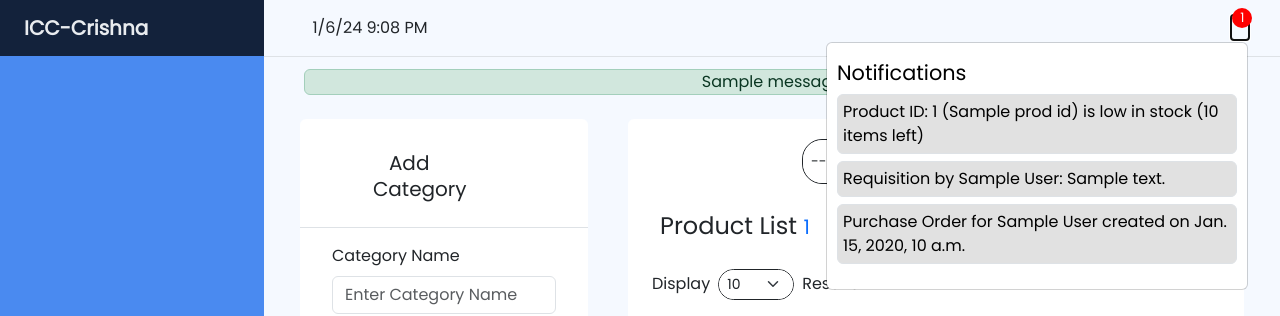
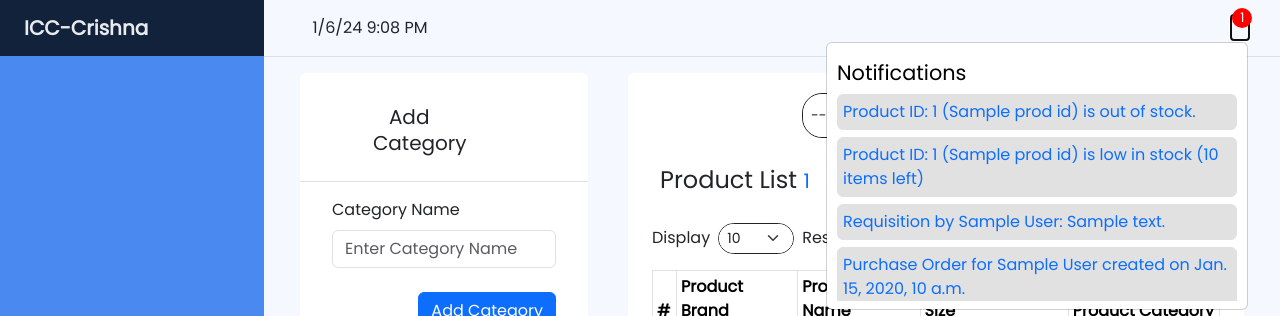
Before and after one commit to patriciadivinee/SIA_PROJECT_FACE_REC, a Django app: template base/templates/base/category.html in a window 1280 px wide, after a click that opens the changed part. Shown: the top 316 px of the page. Run offline with Django 3.2, Linux system fonts and the light colour scheme; the template is opened without the code that fills it: most values are stand-ins (such as "Sample title", 1, 10 or a date in 2020); one stand-in notice (Sample message) is shown; lists and menus that the app fills with data are empty; some libraries are stand-ins or nearby versions; some web fonts are replaced.

Commit message:
changes 1.0

```diff
--- a/base/templates/base/base.html
+++ b/base/templates/base/base.html
@@ -132,10 +132,18 @@
                             <!-- Notification List Dropdown Content -->
                             <div id="notification-list" class="notification-list">
                                 <h6 class="item-title">Notifications</h6>
+                                {% if out_stock_products %}
+                                    <ul class="list-group">
+                                        {% for product in out_stock_products %}
+                                            <li class="list-group-item item-info"><a href="{% url 'inventory' inv_status='Out Of Stock' %}">Product ID: {{ product.prod_id.prod_id }} ({{ product.prod_id.prod_name }}) is out of stock.</a></li>
+                                        {% endfor %}
+                                    </ul>
+                                {% endif %}
+
                                 {% if low_stock_products %}
                                     <ul class="list-group">
                                         {% for product in low_stock_products %}
-                                            <li class="list-group-item item-info">Product ID: {{ product.prod_id.prod_id }} ({{ product.prod_id.prod_name }}) is low in stock ({{ product.inv_qoh }} items left)</li>
+                                            <li class="list-group-item item-info"><a href="{% url 'inventory' inv_status='Low Stock' %}">Product ID: {{ product.prod_id.prod_id }} ({{ product.prod_id.prod_name }}) is low in stock ({{ product.inv_qoh }} items left)</a></li>
                                         {% endfor %}
                                     </ul>
                                 {% endif %}
@@ -143,7 +151,7 @@
                                 {% if pending_requisitions %}
                                     <ul class="list-group">
                                         {% for requisition in pending_requisitions %}
-                                            <li class="list-group-item item-info">Requisition by {{ requisition.emp_id.emp_fname }} {{ requisition.emp_id.emp_lname }}: {{ requisition.req_comments }}</li>
+                                            <li class="list-group-item item-info"><a href="{% url 'pending_request_items' requisition.req_id  %}" >Requisition by {{ requisition.emp_id.emp_fname }} {{ requisition.emp_id.emp_lname }}: {{ requisition.req_comments }}</a></li>
                                         {% endfor %}
                                     </ul>
                                 {% endif %}
@@ -151,7 +159,7 @@
                                 {% if pending_purchase_orders %}
                                     <ul class="list-group">
                                         {% for purchase_order in pending_purchase_orders %}
-                                            <li class="list-group-item item-info">Purchase Order for {{ purchase_order.req_id.emp_id.emp_fname }} {{ purchase_order.req_id.emp_id.emp_lname }} created on {{ purchase_order.po_created_at }}</li>
+                                            <li class="list-group-item item-info"><a href="{% url 'view_po_items' purchase_order.po_id  %}">Purchase Order for {{ purchase_order.req_id.emp_id.emp_fname }} {{ purchase_order.req_id.emp_id.emp_lname }} created on {{ purchase_order.po_created_at }}</a></li>
                                         {% endfor %}
                                     </ul>
                                 {% endif %}
--- a/base/templates/base/category.html
+++ b/base/templates/base/category.html
@@ -2,19 +2,6 @@
 {% load static %}
 
 {% block content %}
-{% if messages %}
-    {% for message in messages %}
-        {% if message.tags == 'success' %}
-            <div class="alert p-0 mt-1 mx-4 alert-success text-center" id="msg" role="alert">
-                {{ message }}
-            </div>
-        {% elif message.tags == 'warning' %}
-            <div class="alert p-0 mt-1 mx-4 alert-warning text-center" id="msg" role="alert">
-                {{ message }}
-            </div>
-        {% endif %}
-    {% endfor %}
-{% endif %}
 <link rel="stylesheet" href="{% static 'css/catss.css' %}">
 <div class="container-fluid">
     <div class="row">
--- a/base/templates/base/employeedeets.html
+++ b/base/templates/base/employeedeets.html
@@ -8,7 +8,7 @@
 <body>
     <center>
         {% if employee.emp_image %}
-            <img src="/media/{{ employee.emp_image }}" class="img img-responsive" style="width: 200px; height: 200px;">
+            <img src="/media/{{ employee.emp_image }}" class="img img-responsive" style="width: 30%; height: 30%;">
         {% endif %}
     </center>
     <br>
--- a/base/templates/base/supplier_details.html
+++ b/base/templates/base/supplier_details.html
@@ -102,7 +102,7 @@
                                     <td class="marquee">{{ prod.prod_desc }}</td>
                                     <td class="marquee">{{ prod.prod_pack_size }}</td>
                                     <td>
-                                        <a href="#" name="product_id" value="{{ prod.prod_id }}" class="btn btn-sm btn-danger">
+                                        <a href="{% url 'delete_supplier_item' sup.sup_id prod.prod_id %}" name="product_id" value="{{ prod.prod_id }}" class="btn btn-sm btn-danger">
                                             <i class="fa-regular fa-trash-can"></i>
                                         </a>
                                     </td>
--- a/base/urls.py
+++ b/base/urls.py
@@ -45,6 +45,7 @@ urlpatterns = [
     path('supplier/list', views.supplier_list, name='supplier_list'),
     path('supplier/create', views.add_sup, name='add_supplier'),
     path('supplier/<int:sup_id>/delete', views.delete_sup, name='delete_supplier'),
+    path('supplier/<int:sup_id>/<int:prod_id>/delete', views.delete_supplier_item, name='delete_supplier_item'),
     path('supplier/<int:sup_id>/edit', views.edit_supplier, name='edit_supplier'),
     path('supplier/<int:sup_id>/update', views.update_supplier, name='update_supplier'),
     path('supplier/<int:sup_id>/contact/create', views.add_contact, name='add_contact'),
```
Also changed, not shown: base/context_processors.py (+5 -2 lines), base/templates/base/add_contact.html (+14 -0 lines), base/templates/base/add_po.html (+57 -0 lines), base/templates/base/change_contact.html (+15 -0 lines), base/views.py (+13 -2 lines), media/uploads/BkEy1_5f.jpg (added), media/uploads/BkEy1_5f_2bknFrq.jpg (added).
